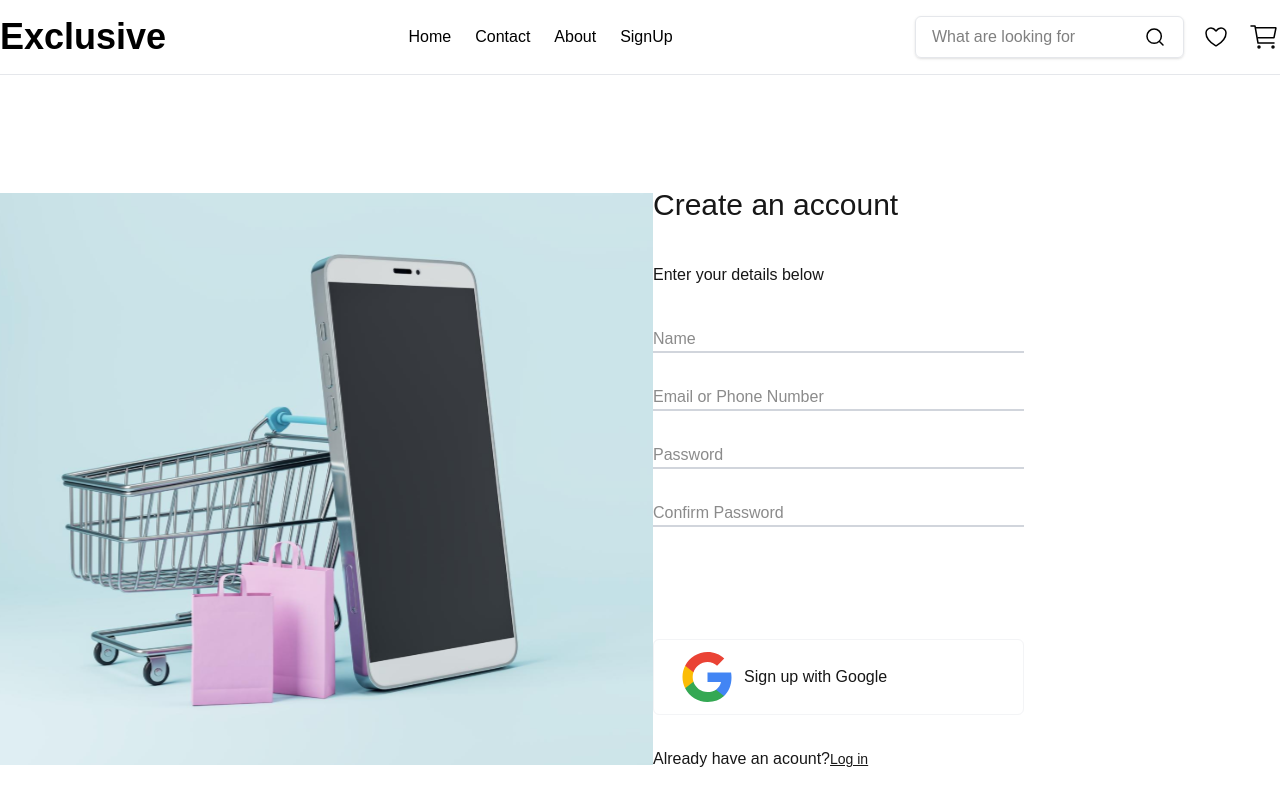
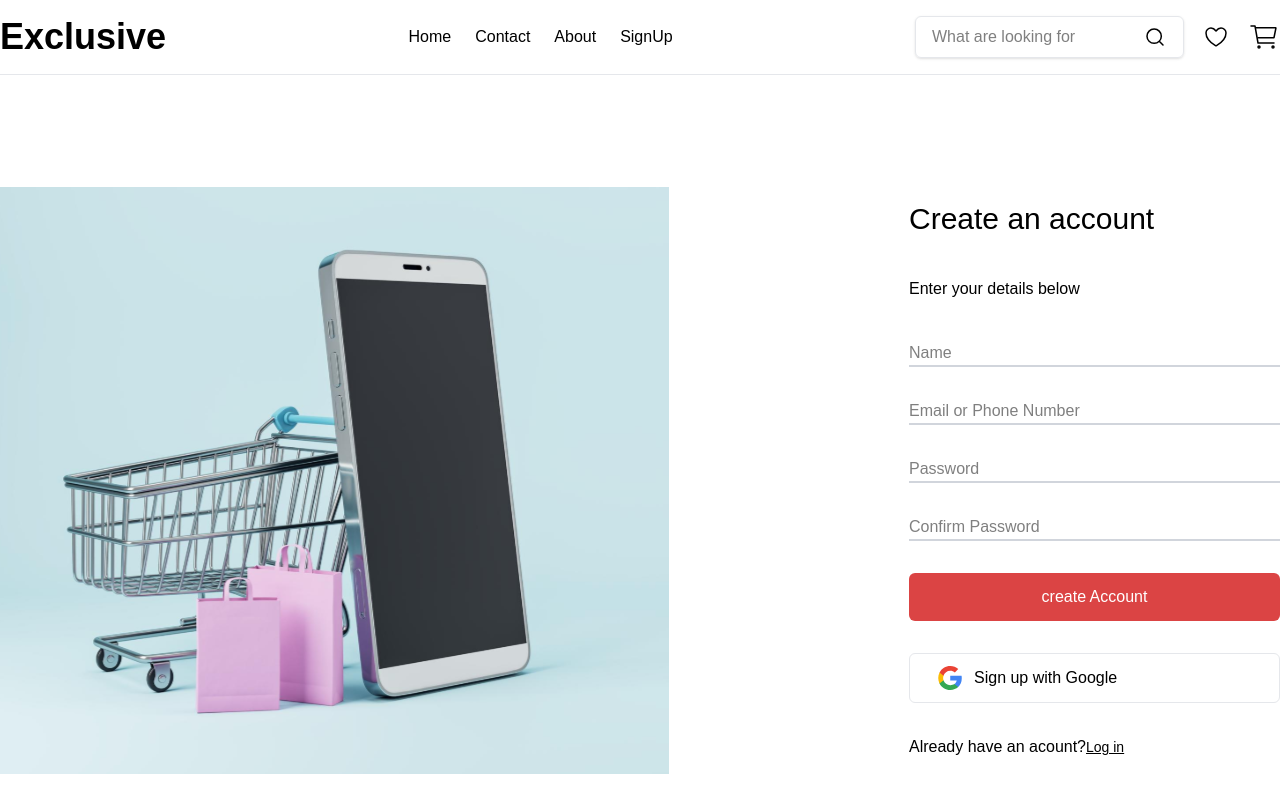
Before and after one commit to irorerejuliet/Exclusive, a Next.js app: page /sign-up in a window 1280 px wide. Shown: the top 800 px of the page. Built offline with nearby package versions, Linux system fonts and the light colour scheme.

Commit message:
Added delivery section to the about page

```diff
--- a/src/app/globals.css
+++ b/src/app/globals.css
@@ -19,6 +19,12 @@
   }
 }
 
+@theme {
+  --color-primary: #DB4444;
+
+
+
+}
 
 
 .wrapper {
--- /dev/null
+++ b/src/app/wishlist/page.tsx
@@ -0,0 +1,9 @@
+import WishlistsProducts from "@/components/wishLists/WishlistsProducts"
+
+const page = () => {
+  return (<WishlistsProducts/>
+
+  )
+}
+
+export default page
--- a/src/components/constant/aboutData.ts
+++ b/src/components/constant/aboutData.ts
@@ -28,7 +28,7 @@ export const activityData = [
 export const foundersData = [
   {
     id: 1,
-    image: "/images/TomCruise.svg",
+    image: "/images/Tom-cruise.svg",
     title: "Tom Cruise",
     subTitle: "Founder & Chairman",
   },
--- a/src/components/contact/ContactDetails.tsx
+++ b/src/components/contact/ContactDetails.tsx
@@ -4,7 +4,7 @@ import Link from "next/link";
 
 const ContactDetails = () => {
   return (
-    <section>
+    <section className="bg-white text-black">
       <div className="wrapper">
         <div className="flex  items-center gap-2 py-20">
           <Link href="/">Home</Link>
@@ -18,7 +18,12 @@ const ContactDetails = () => {
             <div className="space-y-6 pb-4">
               <div className="gap-2 flex items-center">
                 <button className="text-white bg-primary rounded-full p-4">
-                  <Image src="/images/call.svg" alt="callIcon" width={12} height={12}/>
+                  <Image
+                    src="/images/call.svg"
+                    alt="callIcon"
+                    width={12}
+                    height={12}
+                  />
                 </button>
                 <span className="text-base font-bold">Call To Us</span>
               </div>
@@ -29,7 +34,12 @@ const ContactDetails = () => {
             <div className="space-y-4">
               <div className="gap-2 flex items-center">
                 <button className="text-white bg-primary rounded-full p-4">
-                  <Image src="/images/message.svg" alt="callIcon" width={12} height={12}/>
+                  <Image
+                    src="/images/message.svg"
+                    alt="callIcon"
+                    width={12}
+                    height={12}
+                  />
                 </button>
                 <span className="text-base font-bold py-6">Write To Us</span>
               </div>
@@ -38,7 +48,7 @@ const ContactDetails = () => {
               <p>Emails: support@exclusive.com</p>
             </div>
           </div>
-          <div className="w-250   bg-white p-8 rounded-md shadow">
+          <div className="w-250   bg-white text-[#000000] p-8 rounded-md shadow">
             <form className="space-y-6">
               {/* Top Inputs */}
               <div className="grid grid-cols-1 md:grid-cols-3 gap-4">
--- a/src/features/aboutDeatails/Founders.tsx
+++ b/src/features/aboutDeatails/Founders.tsx
@@ -7,17 +7,23 @@ import Image from "next/image";
 
 const Founders = () => {
   return (
-    <div className="lg:flex flex-row justify-between  items-center gap-10 wrapper">
+    <div className="lg:flex flex-row justify-between  items-center gap-10 wrapper mb-24">
       {foundersData.map(({ id, image, title, subTitle }) => (
         <div key={id}>
-          <div className="w-[370px] bg-[#F5F5F5] pt-6 ">
-            <Image src={image} alt="tomCruise" width={40} height={40} className="text-center m-auto" />
+          <div className=" bg-[#F5F5F5] pt-9 px-10 ">
+            <Image
+              src={image}
+              alt="tomCruise"
+              width={236}
+              height={397}
+              className="object-cover mx-auto"
+            />
           </div>
-          <p className="text-2xl font font-medium pt-2">{title}</p>
+          <p className="text-2xl font font-semibold pt-2">{title}</p>
           <p className="text-base font-normal py-1">{subTitle}</p>
           <div className="text-black flex gap-4 items-center py-1">
-            <Twitter/>
-            <Instagram/>
+            <Twitter />
+            <Instagram />
             <LinkedinIcon />
           </div>
         </div>
--- a/src/features/aboutDeatails/index.tsx
+++ b/src/features/aboutDeatails/index.tsx
@@ -1,4 +1,5 @@
 "use client";
+import DeliveryService from "../landingpage/DeliveryService";
 import Activity from "./Activity";
 import Founders from "./Founders";
 import Stories from "./Stories";
@@ -9,6 +10,7 @@ const AboutUsPage = () => {
       <Stories />
       <Activity />
       <Founders />
+      <DeliveryService/>
     </main>
   );
 };
--- a/src/features/auth/login/LoginDetails.tsx
+++ b/src/features/auth/login/LoginDetails.tsx
@@ -1,3 +1,4 @@
+"use client"
 import { zodResolver } from "@hookform/resolvers/zod";
 import type z from "zod";
 import Image from "next/image";
@@ -25,11 +26,11 @@ const LoginDetails = () => {
   };
 
   return (
-    <div className="flex justify-between  items-center wrapper my-28">
+    <div className="flex gap-60 items-center  py-28 bg-white text-black">
       <div>
-        <Image src="/images/beatsnoop.svg" alt="beatsnoop" width={30} height={30}/>
+        <Image src="/images/beatsnoop.svg" alt="beatsnoop" width={805} height={781}/>
       </div>
-      <div className="w-[371px] space-y-10">
+      <div className="w-[371px] space-y-10 ">
         <h4 className="text-3xl font-medium">Log in to Exclusive</h4>
         <p className="text-base font-normal">Enter your details below</p>
         <form
--- a/src/features/auth/signUp/SignupDetails.tsx
+++ b/src/features/auth/signUp/SignupDetails.tsx
@@ -1,4 +1,4 @@
-
+"use client"
 
 import CustomInput from "../../../components/CustomInput";
 import { SignupFormData, signupSchema } from "../../../schema/auth";
@@ -30,8 +30,8 @@ const SignupDetails = () => {
   };
 
   return (
-    <div className="flex justify-between  items-center  my-28 ">
-      <div className="">
+    <section className="flex gap-60  items-center  bg-white text-black">
+      <div className="my-28 ">
         <Image
           src="/images/beatsnoop.svg"
           alt="beatsnoop"
@@ -40,7 +40,7 @@ const SignupDetails = () => {
           className="w-full"
         />
       </div>
-      <div className=" space-y-10 pr-64">
+      <div className=" space-y-10 ">
         <h4 className="text-3xl font-medium">Create an account</h4>
         <p className="text-base font-normal">Enter your details below</p>
         <form
@@ -76,8 +76,13 @@ const SignupDetails = () => {
             create Account
           </button>
 
-          <button className=" w-[371px] gap-3 border border-gray-100 flex items-center rounded-md py-3 px-7">
-            <Image src="/images/Icon-Google.svg" alt="googleIcon" width={50} height={50}/>
+          <button className=" w-[371px] gap-3 border border-gray-200 flex items-center rounded-md py-3 px-7">
+            <Image
+              src="/images/Icon-Google.svg"
+              alt="googleIcon"
+              width={24}
+              height={24}
+            />
             <span className="text-base font-normal"> Sign up with Google</span>
           </button>
 
@@ -92,7 +97,7 @@ const SignupDetails = () => {
           </p>
         </form>
       </div>
-    </div>
+    </section>
   );
 };
 
--- a/src/features/landingpage/DeliveryService.tsx
+++ b/src/features/landingpage/DeliveryService.tsx
@@ -5,7 +5,7 @@ import Image from "next/image";
 
 const DeliveryService = () => {
   return (
-    <div className="my-40 md:flex flex-row justify-center gap-60 items-center">
+    <div className="pb-32 md:flex flex-row justify-center gap-60 items-center">
       {deliveryData?.map(({ id, image, title, description }) => (
         <div
           key={id}
@@ -15,8 +15,8 @@ const DeliveryService = () => {
             <Image
               src={image}
               alt="delivery-service"
-              width={12}
-              height={12}
+              width={40}
+              height={40}
               className=" rounded-full p-2 bg-black"
             />
           </div>
```
Also changed, not shown: public/images/Tom-cruise.svg (added), src/app/contact/page.tsx (renamed from src/app/contactdetails/page.tsx).
